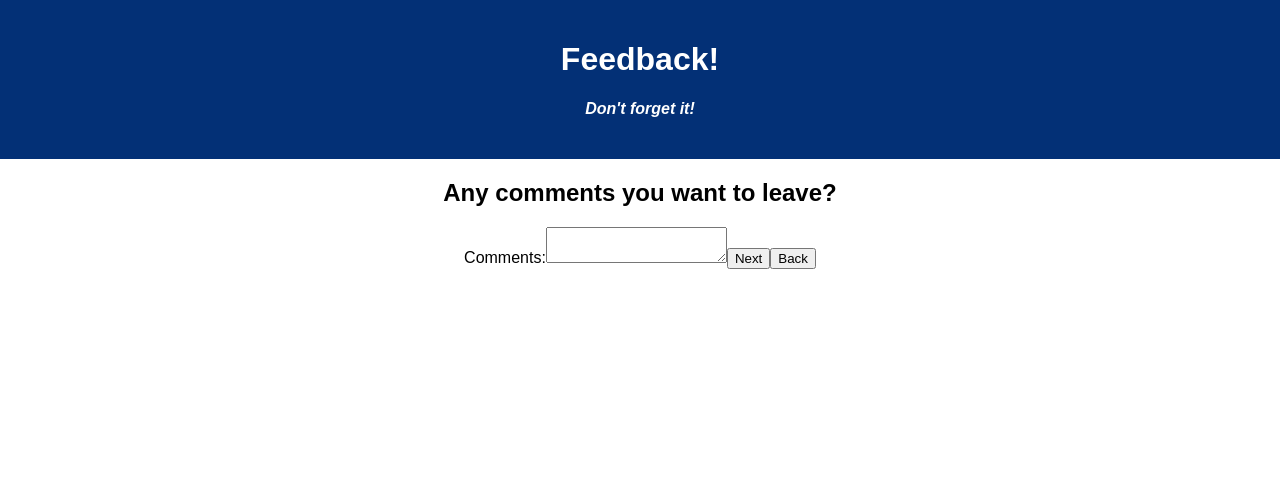
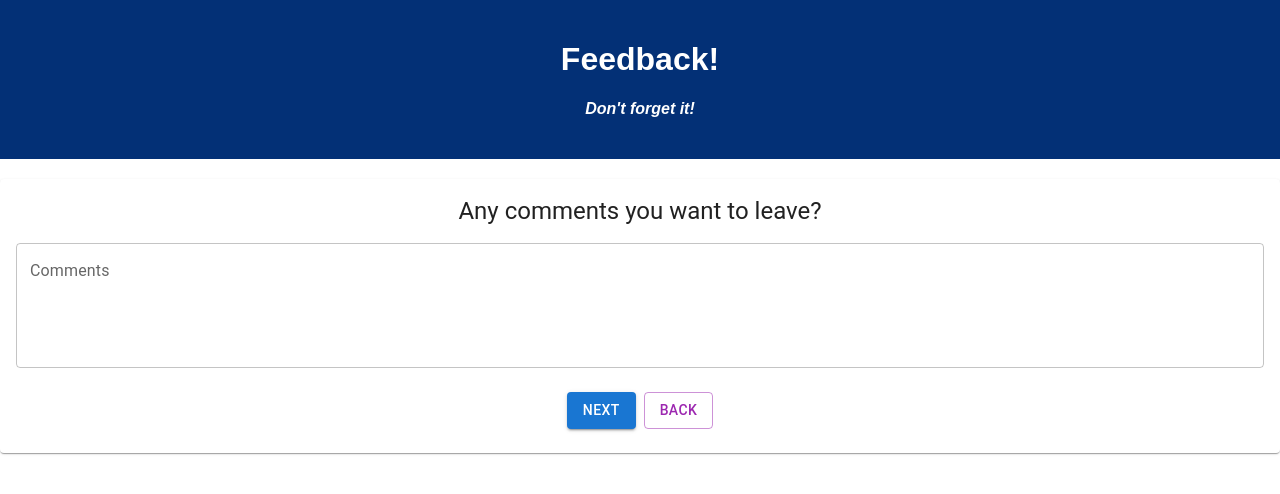
Before and after one commit to andydarknessb/Reflection-Feedback-Form, a React (Create React App) app: page /comments in a window 1280 px wide. Shown: the top 494 px of the page. Built offline with nearby package versions, Linux system fonts and the light colour scheme.

Commit message:
added styling

```diff
--- a/package.json
+++ b/package.json
@@ -4,6 +4,9 @@
   "private": true,
   "proxy": "http://localhost:5000",
   "dependencies": {
+    "@emotion/react": "^11.10.6",
+    "@emotion/styled": "^11.10.6",
+    "@mui/material": "^5.12.2",
     "@reduxjs/toolkit": "^1.9.5",
     "assert": "^2.0.0",
     "axios": "^0.21.4",
--- a/src/components/CommentsForm/CommentsForm.jsx
+++ b/src/components/CommentsForm/CommentsForm.jsx
@@ -2,6 +2,15 @@ import React, { useState } from "react";
 import { useDispatch } from "react-redux";
 import { setComments } from "../../redux/slices/feedbackSlice";
 import { useHistory } from "react-router-dom";
+import {
+    TextField,
+    Button,
+    Card,
+    CardContent,
+    Typography,
+    Box,
+  } from "@mui/material";
+
 
 const CommentsForm = () => {
     const [comments, setCommentsValue] = useState("");
@@ -23,21 +32,37 @@ const CommentsForm = () => {
         }
 
         return (
-            <div>
-                <h2>Any comments you want to leave?</h2>
+            <Card>
+              <CardContent>
+                <Typography variant="h5">Any comments you want to leave?</Typography>
                 <form onSubmit={handleSubmit}>
-                    <label htmlFor="comments">Comments:</label>
-                    <textarea
-                    id="comments"
+                  <TextField
+                    multiline
+                    rows={4}
+                    name="comments"
                     value={comments}
                     onChange={(event) => setCommentsValue(event.target.value)}
+                    label="Comments"
+                    variant="outlined"
+                    margin="normal"
+                    fullWidth
                     />
-                    <button type="submit">Next</button>
-                    <button type="button"onClick={handleBack}>Back</button>
-                </form>
-            </div>
-        )
-    };
-
-
+                    <Box sx={{ display: "flex", justifyContent: "center", mt: 2 }}>
+                      <Button
+                        type="submit"
+                        variant="contained"
+                        color="primary"
+                        sx={{ mr: 1 }}
+                      >
+                        Next
+                      </Button>
+                      <Button onClick={handleBack} variant="outlined" color="secondary">
+                        Back
+                      </Button>
+                    </Box>
+                  </form>
+                </CardContent>
+              </Card>
+            );
+          };
 export default CommentsForm;
--- a/src/components/FeelingForm/FeelingForm.jsx
+++ b/src/components/FeelingForm/FeelingForm.jsx
@@ -2,7 +2,14 @@ import React, { useState } from "react";
 import { useDispatch } from "react-redux";
 import { setFeeling } from "../../redux/slices/feedbackSlice";
 import { useHistory } from "react-router-dom";
-import styles from "./FeelingForm.module.css";
+import {
+    TextField,
+    Button,
+    Card,
+    CardContent,
+    Typography,
+    Box,
+  } from "@mui/material";
 
     const FeelingForm = () => {
     const [feeling, setFeelingValue] = useState('');
@@ -22,19 +29,35 @@ import styles from "./FeelingForm.module.css";
       };
 
       return (
-      <form onSubmit={handleSubmit} className={styles.form} >
-        <label htmlFor="feeling" className={styles.label}
-        >How are you feeling today?</label>
-        <input
+        <Card>
+          <CardContent>
+            <Typography variant="h5">How are you feeling today?</Typography>
+            <form onSubmit={handleSubmit}>
+              <TextField
                 type="number"
                 name="feeling"
                 value={feeling}
                 onChange={(event) => setFeelingValue(event.target.value)}
-          className={styles.input}
+                label="Feeling"
+                variant="outlined"
+                margin="normal"
+                style={{ width: "8%" }}
                 />
-        <button type="submit" className={styles.button}>Next</button>
+                <Box sx={{ display: "flex", justifyContent: "center", mt: 2 }}>
+                  <Button
+                    type="submit"
+                    variant="contained"
+                    color="primary"
+                    sx={{ mr: 1 }}
+                  >
+                    Next
+                  </Button>
+                </Box>
               </form>
+            </CardContent>
+          </Card>
         );
       };
 
+
   export default FeelingForm;
--- a/src/components/SupportForm/SupportForm.jsx
+++ b/src/components/SupportForm/SupportForm.jsx
@@ -2,6 +2,14 @@ import React, { useState } from "react";
 import { useDispatch } from "react-redux";
 import { setSupport } from "../../redux/slices/feedbackSlice";
 import { useHistory } from "react-router-dom";
+import {
+    TextField,
+    Button,
+    Card,
+    CardContent,
+    Typography,
+    Box,
+  } from "@mui/material";
 
 const SupportForm = () => {
     const [support, setSupportValue] = useState("");
@@ -24,22 +32,38 @@ const SupportForm = () => {
         history.goBack();
       };
 
-    return (
-        <div>
-            <h2>How well are you being supported?</h2>
+      return (
+        <Card>
+          <CardContent>
+            <Typography variant="h5">How well are you being supported?</Typography>
             <form onSubmit={handleSubmit}>
-                <label htmlFor="support">Support:</label>
-                <input
+              <TextField
                 type="number"
-                id="support"
+                name="support"
                 value={support}
                 onChange={(event) => setSupportValue(event.target.value)}
-                />
-                <button type="submit">Next</button>
-                <button type="button" onClick={handleBack}>Back</button>
-            </form>
-        </div>
-    );
+                label="Support"
+                variant="outlined"
+                margin="normal"
+                style={{ width: "8%" }}
+          />
+          <Box sx={{ display: "flex", justifyContent: "center", mt: 2 }}>
+            <Button
+              type="submit"
+              variant="contained"
+              color="primary"
+              sx={{ mr: 1 }}
+            >
+              Next
+            </Button>
+            <Button onClick={handleBack} variant="outlined" color="secondary">
+              Back
+            </Button>
+          </Box>
+        </form>
+      </CardContent>
+    </Card>
+  );
 };
 
 export default SupportForm;
--- a/src/components/UnderstandingForm/UnderstandingForm.jsx
+++ b/src/components/UnderstandingForm/UnderstandingForm.jsx
@@ -2,6 +2,14 @@ import React, { useState } from "react";
 import { useDispatch } from "react-redux";
 import { setUnderstanding } from "../../redux/slices/feedbackSlice";
 import { useHistory } from "react-router-dom";
+import {
+    TextField,
+    Button,
+    Card,
+    CardContent,
+    Typography,
+    Box,
+  } from "@mui/material";
 
 const UnderstandingForm = () => {
     const [understanding, setUnderstandingValue] = useState("");
@@ -23,20 +31,38 @@ const UnderstandingForm = () => {
         history.goBack();
     }
     return (
-        <div>
-        <h2>How well are you understanding the content</h2>
+        <Card>
+          <CardContent>
+            <Typography variant="h5">
+              How well are you understanding the content?
+            </Typography>
             <form onSubmit={handleSubmit}>
-        <label htmlFor="understanding">Understanding:</label>
-        <input
+              <TextField
                 type="number"
-            id="understanding"
+                name="understanding"
                 value={understanding}
                 onChange={(event) => setUnderstandingValue(event.target.value)}
+                label="Understanding"
+                variant="outlined"
+                margin="normal"
+                style={{ width: "12%" }}
           />
-            <button type="submit">Next</button>
-            <button type="button"onClick={handleBack}>Back</button>
+          <Box sx={{ display: "flex", justifyContent: "center", mt: 2 }}>
+            <Button
+              type="submit"
+              variant="contained"
+              color="primary"
+              sx={{ mr: 1 }}
+            >
+              Next
+            </Button>
+            <Button onClick={handleBack} variant="outlined" color="secondary">
+              Back
+            </Button>
+          </Box>
         </form>
-            </div>
+      </CardContent>
+    </Card>
   );
 };
 
```
Also changed, not shown: 1 other file (tests, documents, lock files or other folders). Lines whose indentation alone changed are shown as unchanged.
